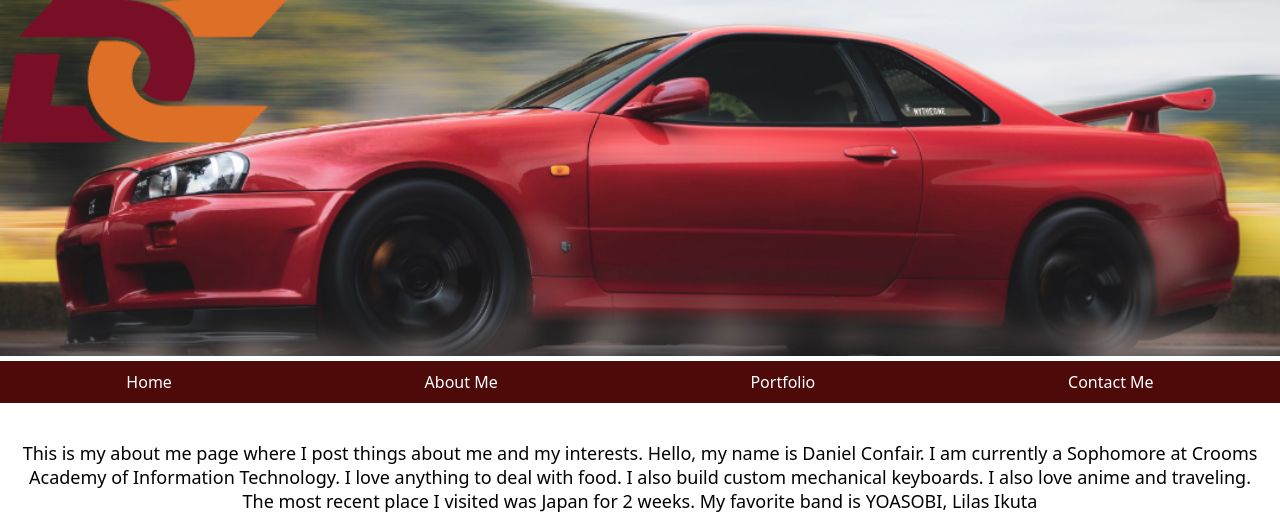
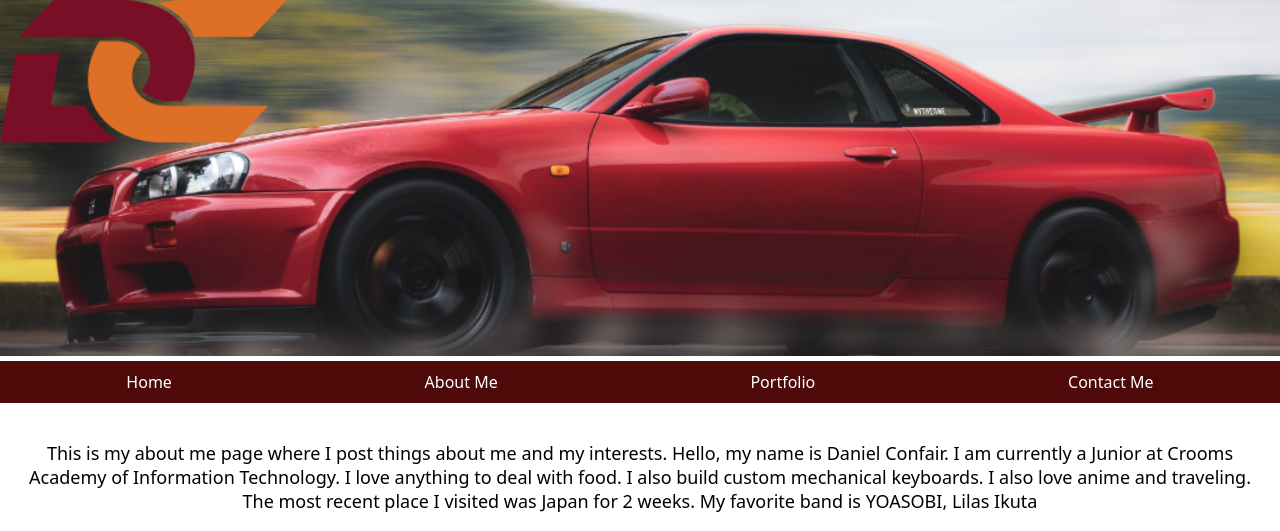
Before and after one commit to Dconfair/Dconfair-Web-Design, a plain HTML site: page Portfolio/about.html in a window 1280 px wide. Shown: the top 531 px of the page. Drawn offline with Linux system fonts and the light colour scheme.

Commit message:
changed info

```diff
--- a/Portfolio/about.html
+++ b/Portfolio/about.html
@@ -34,7 +34,7 @@
         </ul>
     </nav>
     <main>
-        <p>This is my about me page where I post things about me and my interests. Hello, my name is Daniel Confair. I am currently a Sophomore at Crooms Academy of Information Technology. I love anything to deal with food. I also build custom mechanical keyboards. I also love anime and traveling. The most recent place I visited was Japan for 2 weeks. My favorite band is YOASOBI, Lilas Ikuta</p>
+        <p>This is my about me page where I post things about me and my interests. Hello, my name is Daniel Confair. I am currently a Junior at Crooms Academy of Information Technology. I love anything to deal with food. I also build custom mechanical keyboards. I also love anime and traveling. The most recent place I visited was Japan for 2 weeks. My favorite band is YOASOBI, Lilas Ikuta</p>
         <h1>My favorite music</h1>
        <div class="video-container">
          <div>
```
